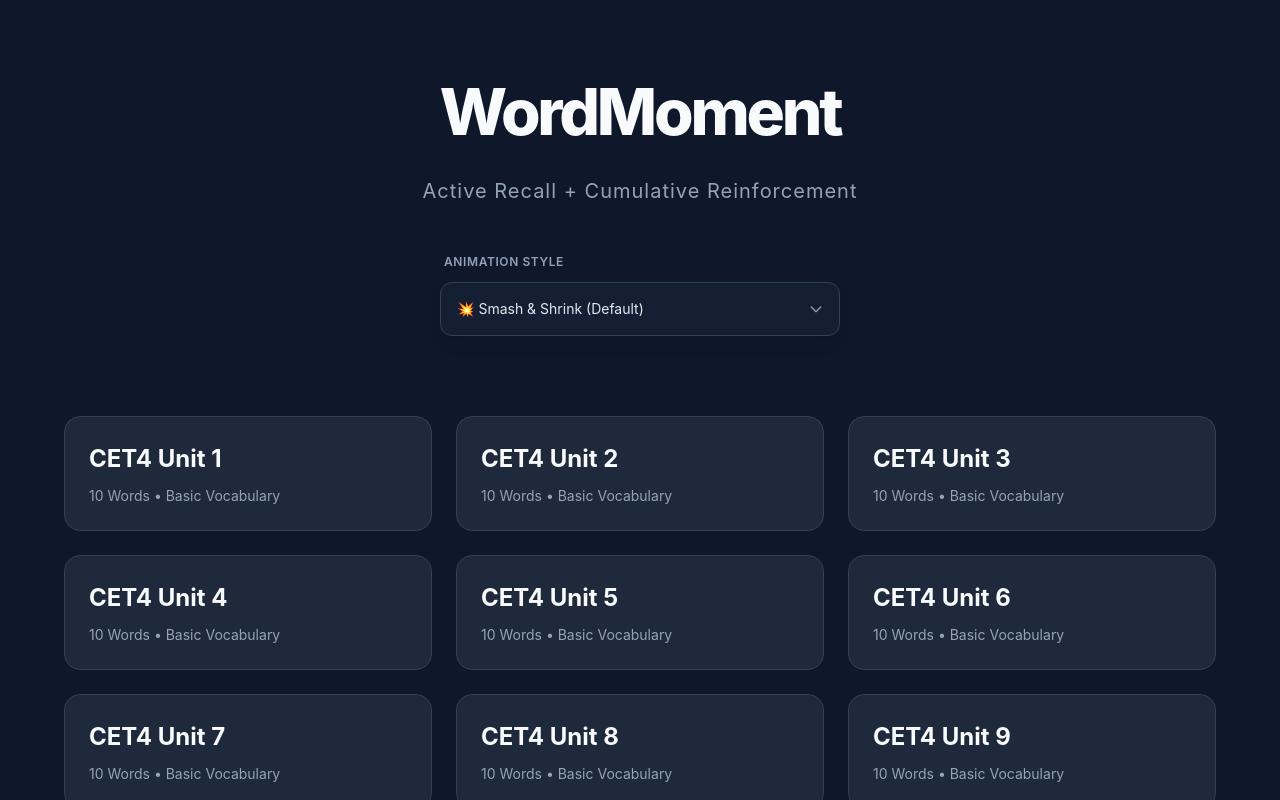
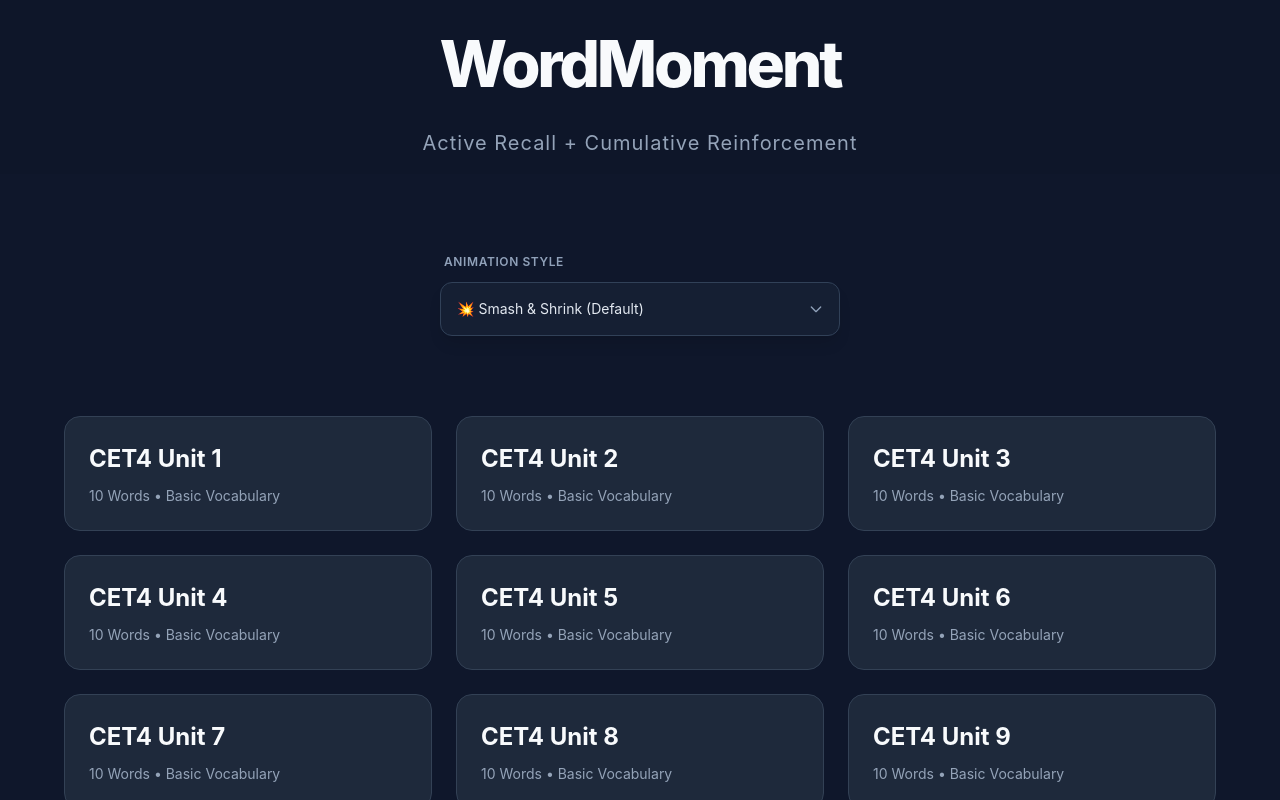
Before and after one commit to WtecHtec/WordMoment, a React (Vite) app: page / in a window 1280 px wide. Built offline with nearby package versions, Linux system fonts and the light colour scheme.

Commit message:
feat(ui): 适配移动端

```diff
--- a/src/components/Reinforcement.tsx
+++ b/src/components/Reinforcement.tsx
@@ -64,19 +64,41 @@ export const Reinforcement: React.FC<ReinforcementProps> = ({ word, onComplete }
         return () => clearInterval(typeInterval);
     }, [word, play]);
 
-    // Handle Spacebar press
+    // Handle Spacebar or Click
+    const handleInteraction = React.useCallback(() => {
+        if (waitingForSpace) {
+            setWaitingForSpace(false);
+            startSmashSequence();
+        }
+    }, [waitingForSpace]);
+
     useEffect(() => {
         const handleKeyDown = (e: KeyboardEvent) => {
             if (waitingForSpace && e.code === 'Space') {
                 e.preventDefault();
-                setWaitingForSpace(false);
-                startSmashSequence();
+                handleInteraction();
             }
         };
 
         window.addEventListener('keydown', handleKeyDown);
         return () => window.removeEventListener('keydown', handleKeyDown);
-    }, [waitingForSpace]);
+    }, [waitingForSpace, handleInteraction]);
+
+    // Handle click anywhere
+    useEffect(() => {
+        if (waitingForSpace) {
+            const handleClick = (e: MouseEvent | TouchEvent) => {
+                e.preventDefault();
+                handleInteraction();
+            }
+            window.addEventListener('click', handleClick);
+            window.addEventListener('touchstart', handleClick);
+            return () => {
+                window.removeEventListener('click', handleClick);
+                window.removeEventListener('touchstart', handleClick);
+            };
+        }
+    }, [waitingForSpace, handleInteraction]);
 
     const startSmashSequence = () => {
         // 1. Show Meaning immediately
@@ -135,7 +157,7 @@ export const Reinforcement: React.FC<ReinforcementProps> = ({ word, onComplete }
             {/* Space Prompt */}
             {waitingForSpace && (
                 <div className="absolute bottom-20 text-slate-400 text-sm animate-pulse">
-                    Press <span className="font-bold text-sky-400 border border-sky-400/30 px-2 py-1 rounded mx-1">Space</span> to continue
+                    Press <span className="font-bold text-sky-400 border border-sky-400/30 px-2 py-1 rounded mx-1">Space</span> or <span className="font-bold text-sky-400 border border-sky-400/30 px-2 py-1 rounded mx-1">Tap Screen</span> to continue
                 </div>
             )}
 
--- a/src/index.css
+++ b/src/index.css
@@ -113,12 +113,24 @@ input {
   min-height: 100%;
   width: 100%;
   gap: 3rem;
-  padding: 4rem 0;
+  padding: 0 0 4rem 0;
   animation: fadeIn var(--transition-medium) forwards;
 }
 
 .title-section {
   text-align: center;
+  position: sticky;
+  top: 0;
+  z-index: 50;
+  padding: 1rem 0;
+  background-color: rgba(15, 23, 42, 0.85);
+  /* Slightly increased opacity */
+  backdrop-filter: blur(12px);
+  /* Increased blur */
+  -webkit-backdrop-filter: blur(12px);
+  margin-bottom: 2rem;
+  width: 100%;
+  /* Fix: Ensure full width to cover scrolling content */
 }
 
 .app-title {
```
